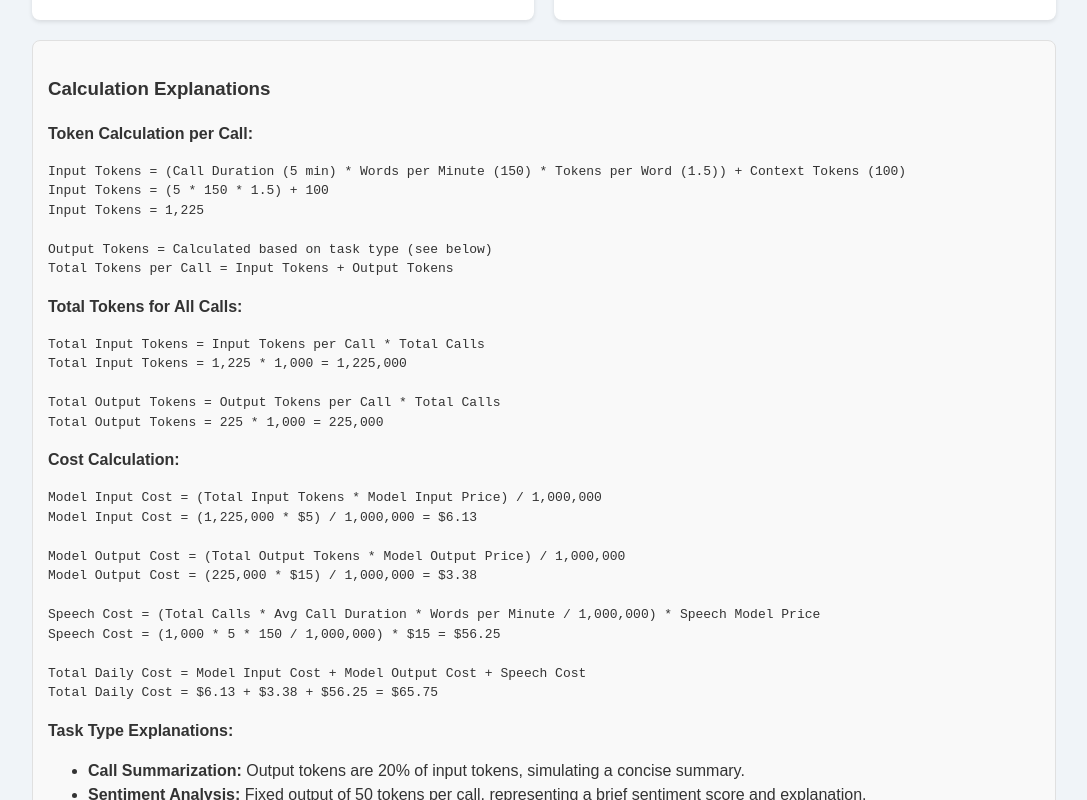
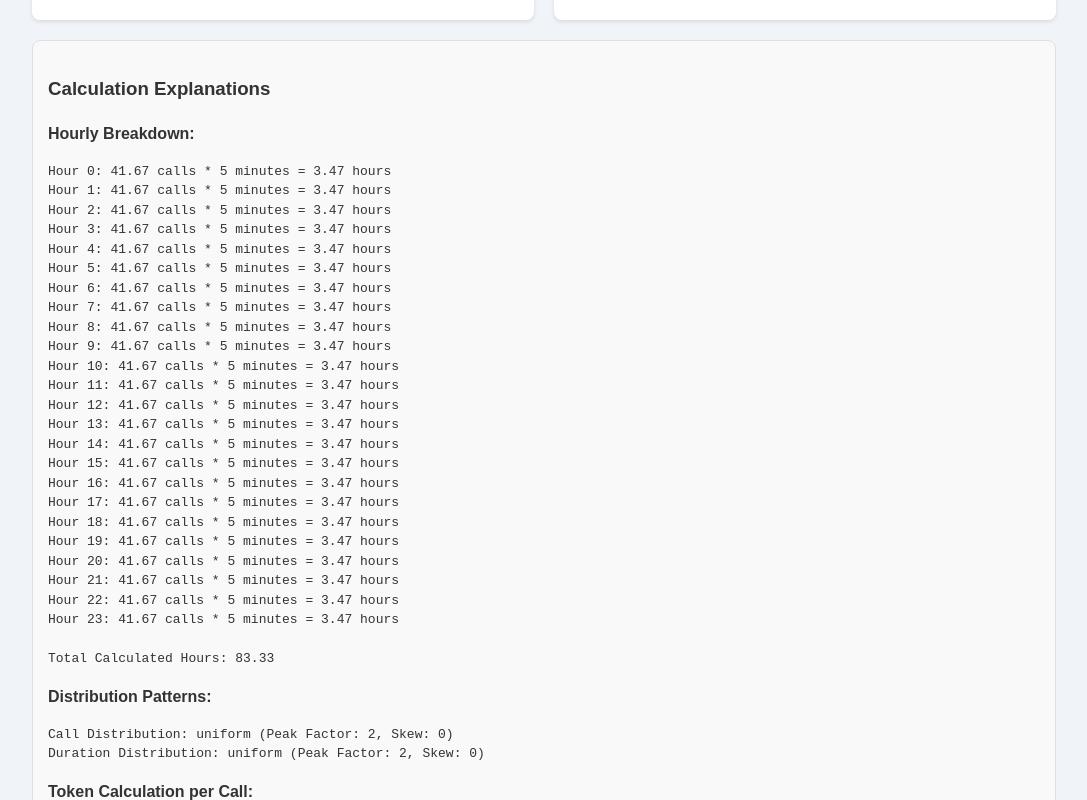
Before and after one commit to setuc/call-center-sizing, a React (Vite) app: page / in a window 1280 px wide. Shown: the part 2360-3160 px from the top of the page, without its empty margins (32-1119 px from the left). Built offline with nearby package versions, Linux system fonts and the light colour scheme; the HTML template or start-up script is replaced by a standard one.

Commit message:
Added detailed hourly calculations in the details.

```diff
--- a/src/App.jsx
+++ b/src/App.jsx
@@ -622,9 +622,46 @@ const CalculationExplanations = ({
   selectedModel,
   selectedSpeechModel,
   totalHours,
-}) => (
+  callDistribution,
+  durationDistribution,
+  callDistributionPattern,
+  durationDistributionPattern,
+  callPeakFactor,
+  durationPeakFactor,
+  callSkew,
+  durationSkew,
+  hourlyBreakdown
+}) => {
+  const formatNumber = (num) => num.toLocaleString(undefined, {maximumFractionDigits: 2});
+
+  const calculateHourlyBreakdown = () => {
+    let breakdown = '';
+    let totalCalculatedHours = 0;
+
+    hourlyBreakdown.forEach(({ hour, calls, duration, hours }) => {
+      totalCalculatedHours += hours;
+      breakdown += `Hour ${hour}: ${formatNumber(calls)} calls * ${formatNumber(duration)} minutes = ${formatNumber(hours)} hours\n`;
+    });
+
+    breakdown += `\nTotal Calculated Hours: ${formatNumber(totalCalculatedHours)}`;
+    return breakdown;
+  };
+
+  return (
     <ExplanationBox>
       <h3>Calculation Explanations</h3>
+
+      <p><strong>Hourly Breakdown:</strong></p>
+      <pre>
+        {calculateHourlyBreakdown()}
+      </pre>
+
+      <p><strong>Distribution Patterns:</strong></p>
+      <pre>
+        {`Call Distribution: ${callDistributionPattern} (Peak Factor: ${callPeakFactor}, Skew: ${callSkew})
+Duration Distribution: ${durationDistributionPattern} (Peak Factor: ${durationPeakFactor}, Skew: ${durationSkew})`}
+      </pre>
+
       {selectedSpeechModel.type === 'azure' ? (
         <>
           <p><strong>Azure Speech to Text Cost Calculation:</strong></p>
@@ -654,6 +691,7 @@ Total Tokens per Call = Input Tokens + Output Tokens`}
           </pre>
         </>
       )}
+
       <p><strong>Total Tokens for All Calls:</strong></p>
       <pre>
         {`Total Input Tokens = Input Tokens per Call * Total Calls
@@ -662,6 +700,7 @@ Total Input Tokens = ${tokensPerCall.input.toLocaleString()} * ${totalCalls.toLo
 Total Output Tokens = Output Tokens per Call * Total Calls
 Total Output Tokens = ${tokensPerCall.output.toLocaleString()} * ${totalCalls.toLocaleString()} = ${totalOutputTokens.toLocaleString()}`}
       </pre>
+
       <p><strong>Cost Calculation:</strong></p>
       <pre>
         {`Model Input Cost = (Total Input Tokens * Model Input Price) / 1,000,000
@@ -678,6 +717,7 @@ Speech Cost = (${totalCalls.toLocaleString()} * ${avgCallDuration} * ${wordsPerM
 Total Daily Cost = Model Input Cost + Model Output Cost + Speech Cost
 Total Daily Cost = $${modelInputCost.toFixed(2)} + $${modelOutputCost.toFixed(2)} + $${speechCost.toFixed(2)} = $${dailyCost.toFixed(2)}`}
       </pre>
+
       <p><strong>Task Type Explanations:</strong></p>
       <ul>
         <li><strong>Call Summarization:</strong> Output tokens are 20% of input tokens, simulating a concise summary.</li>
@@ -687,6 +727,7 @@ Total Daily Cost = $${modelInputCost.toFixed(2)} + $${modelOutputCost.toFixed(2)
       </ul>
     </ExplanationBox>
   );
+};
 
 /* Main Component */
 const CallCenterCostEstimator = () => {
@@ -707,6 +748,35 @@ const CallCenterCostEstimator = () => {
 
   const wordsPerMinute = 150;
   const tokensPerWord = 1.5;
+
+  // Function to calculate tokens based on duration and task type
+  const calculateTokens = (duration) => {
+    const inputTokens = Math.ceil(duration * wordsPerMinute * tokensPerWord);
+    let outputTokens;
+
+    switch (selectedTask) {
+      case 'summarization':
+        outputTokens = Math.ceil(inputTokens * 0.2); // Assume summary is 20% of input
+        break;
+      case 'sentiment':
+        outputTokens = 50; // Fixed output for sentiment
+        break;
+      case 'realTimeSentiment':
+        outputTokens = Math.ceil(duration / realTimeInterval) * 50; // 50 tokens per interval
+        break;
+      case 'complexAnalysis':
+        outputTokens = Math.ceil(inputTokens * 0.3); // 30% for summary + sentiment
+        break;
+      default:
+        outputTokens = Math.ceil(inputTokens * 0.2);
+    }
+
+    return {
+      input: inputTokens + contextTokens,
+      output: outputTokens,
+      total: inputTokens + contextTokens + outputTokens
+    };
+  };
 
   // Function to generate distribution based on pattern
   const generateDistribution = (pattern, peakFactor, skew, baseValue, type = 'calls') => {
@@ -759,52 +829,28 @@ const CallCenterCostEstimator = () => {
     return distribution;
   };
 
-  // Generate call and duration distributions
-  const callDistribution = generateDistribution(callDistributionPattern, callPeakFactor, callSkew, totalCalls / 24, 'calls');
-  const durationDistribution = generateDistribution(durationDistributionPattern, durationPeakFactor, durationSkew, avgCallDuration, 'duration');
-
-  // Function to calculate tokens based on duration and task type
-  const calculateTokens = (duration) => {
-    const inputTokens = Math.ceil(duration * wordsPerMinute * tokensPerWord);
-    let outputTokens;
-
-    switch (selectedTask) {
-      case 'summarization':
-        outputTokens = Math.ceil(inputTokens * 0.2); // Assume summary is 20% of input
-        break;
-      case 'sentiment':
-        outputTokens = 50; // Fixed output for sentiment
-        break;
-      case 'realTimeSentiment':
-        outputTokens = Math.ceil(duration / realTimeInterval) * 50; // 50 tokens per interval
-        break;
-      case 'complexAnalysis':
-        outputTokens = Math.ceil(inputTokens * 0.3); // 30% for summary + sentiment
-        break;
-      default:
-        outputTokens = Math.ceil(inputTokens * 0.2);
-    }
-
-    return {
-      input: inputTokens + contextTokens,
-      output: outputTokens,
-      total: inputTokens + contextTokens + outputTokens
-    };
-  };
-
   // Function to calculate costs
-  const calculateCost = () => {
+  const calculateCost = (callDistribution, durationDistribution, selectedModel, selectedSpeechModel, wordsPerMinute) => {
     let totalInputTokens = 0;
     let totalOutputTokens = 0;
     let totalHours = 0;
     let totalCharacters = 0;
+    let hourlyBreakdown = [];
 
     callDistribution.forEach((calls, hour) => {
       const tokens = calculateTokens(durationDistribution[hour]);
+      const hourlyHours = (calls * durationDistribution[hour]) / 60;
       totalInputTokens += calls * tokens.input;
       totalOutputTokens += calls * tokens.output;
-      totalHours += (calls * durationDistribution[hour]) / 60;
+      totalHours += hourlyHours;
       totalCharacters += calls * durationDistribution[hour] * wordsPerMinute * 5;
+
+      hourlyBreakdown.push({
+        hour,
+        calls,
+        duration: durationDistribution[hour],
+        hours: hourlyHours
+      });
     });
 
     const modelInputCost = (totalInputTokens * selectedModel.input) / 1000000;
@@ -836,10 +882,19 @@ const CallCenterCostEstimator = () => {
       speechCost,
       totalHours,
       totalCharacters,
+      hourlyBreakdown
     };
   };
 
-  const costs = calculateCost();
+  // Generate call and duration distributions
+  const callDistribution = generateDistribution(callDistributionPattern, callPeakFactor, callSkew, totalCalls / 24, 'calls');
+  const durationDistribution = generateDistribution(durationDistributionPattern, durationPeakFactor, durationSkew, avgCallDuration, 'duration');
+
+  // Calculate costs
+  const costs = calculateCost(callDistribution, durationDistribution, selectedModel, selectedSpeechModel, wordsPerMinute);
+
+  // Calculate tokens per call for explanations
+  const tokensPerCall = calculateTokens(avgCallDuration);
 
   // Prepare data for charts
   const chartData = callDistribution.map((calls, hour) => {
@@ -854,9 +909,6 @@ const CallCenterCostEstimator = () => {
       sttHours: (calls * durationDistribution[hour]) / 60,
     };
   });
-
-  // Calculate tokens per call for explanations
-  const tokensPerCall = calculateTokens(avgCallDuration);
 
   return (
     <AppContainer>
@@ -918,7 +970,16 @@ const CallCenterCostEstimator = () => {
         speechCost={costs.speechCost}
         selectedModel={selectedModel}
         selectedSpeechModel={selectedSpeechModel}
-        totalHours={costs.totalHours}  // Add this line
+        totalHours={costs.totalHours}
+        callDistribution={callDistribution}
+        durationDistribution={durationDistribution}
+        callDistributionPattern={callDistributionPattern}
+        durationDistributionPattern={durationDistributionPattern}
+        callPeakFactor={callPeakFactor}
+        durationPeakFactor={durationPeakFactor}
+        callSkew={callSkew}
+        durationSkew={durationSkew}
+        hourlyBreakdown={costs.hourlyBreakdown}
       />
 
     </AppContainer>
```
Lines whose indentation alone changed are shown as unchanged.
